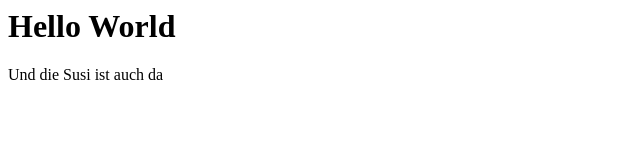
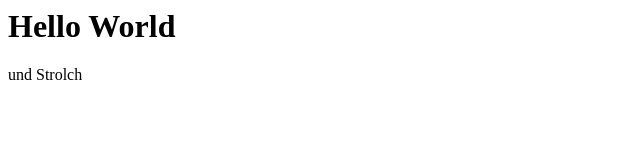
Before and after one commit to rompo9000/testfile, a plain HTML site: page index.html in a window 1280 px wide. Shown: the full height of the page, 0-640 px from the left. Drawn offline with Linux system fonts and the light colour scheme.

Commit message:
Revert "Revert "test""

```diff
--- a/index.html
+++ b/index.html
@@ -1,3 +1,5 @@
 <h1>Hello World</h1>
 
-<p>Und die Susi ist auch da</p>
+
+
+<p>und Strolch</p>
```
